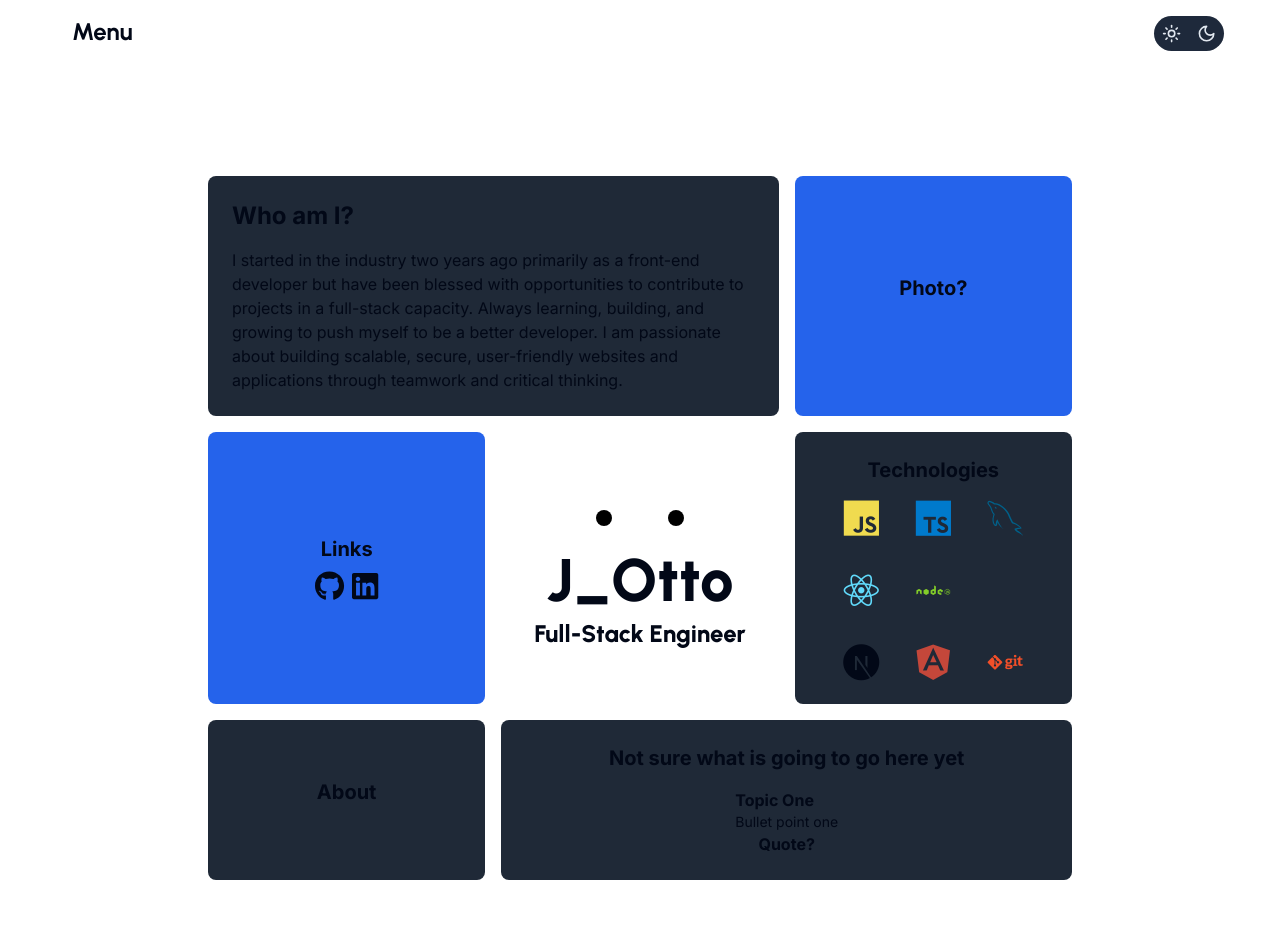
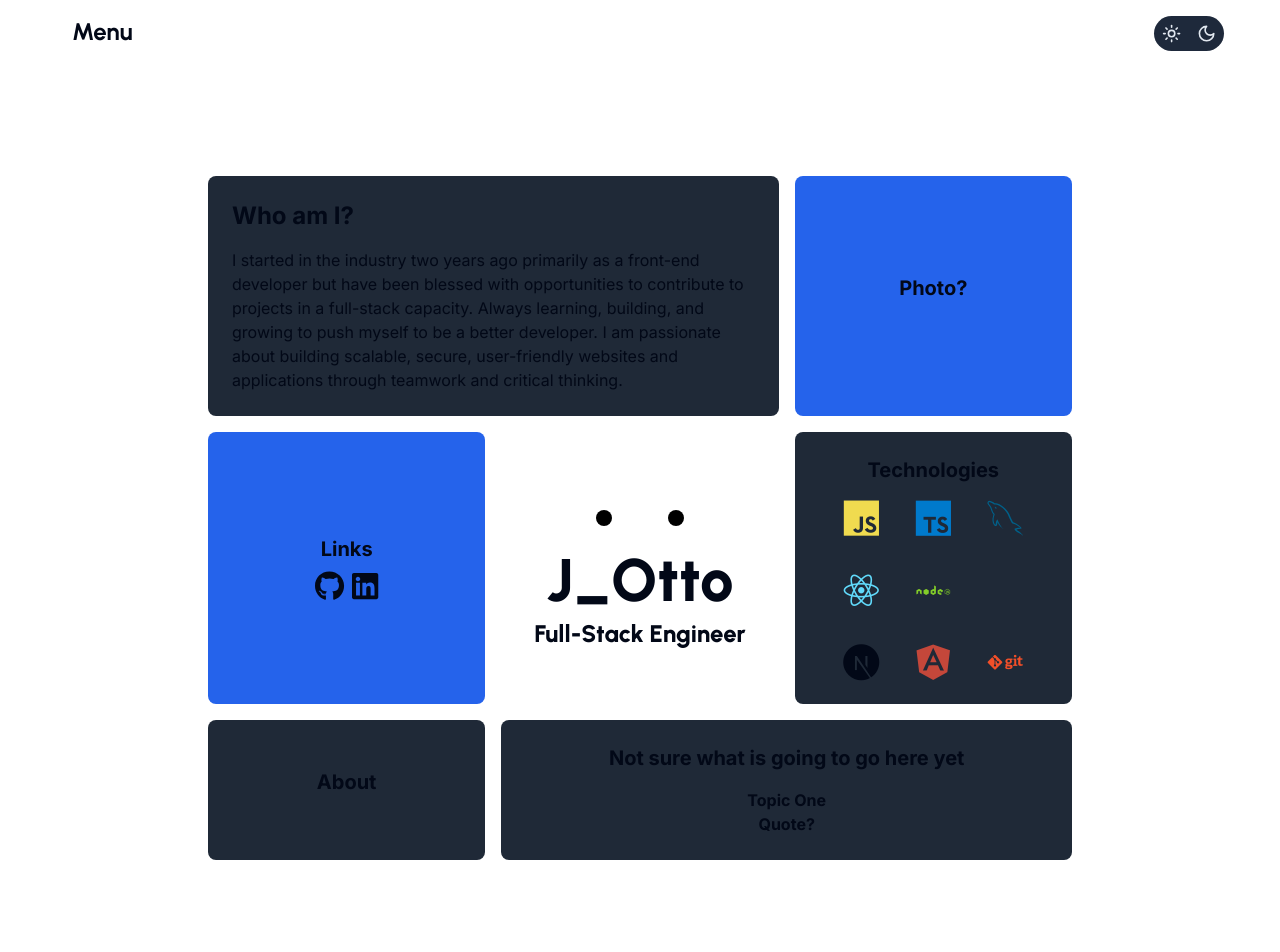
Before and after one commit to justigo86/iamotto-2024, a Next.js app: page / in a window 1280 px wide. Shown: the top 952 px of the page. Built offline with nearby package versions, Linux system fonts and the light colour scheme.

Commit message:
updated eyes to track after window resize

```diff
--- a/src/app/hero/page.tsx
+++ b/src/app/hero/page.tsx
@@ -60,10 +60,9 @@ const Hero = ({ id }: { id: string }) => {
             <ul className="space-y-2">
               <li>
                 <h3 className="font-bold">Topic One</h3>
-                <p className="text-sm">Bullet point one</p>
               </li>
             </ul>
-            <p className="text-center font-bold">Quote?</p>
+            <p className="font-bold">Quote?</p>
           </div>
         </div>
       </main>
--- a/src/components/eyes/eyes.tsx
+++ b/src/components/eyes/eyes.tsx
@@ -25,14 +25,11 @@ const Eyes = () => {
 
     const pupilMovement = (e: MouseEvent): void => {
       if (!bound || !pupils || !container) return;
-      // containerX = bound?.left + bound?.width / 2;
-      // containerY = bound?.top + bound?.height / 2;
-      // const mvmt = pupilMovement(e.clientX, e.clientY, containerX, containerY);
-
-      // containerX = (e.clientX - bound?.left) / 25;
-      // containerY = (e.clientY - bound?.top) / 25;
-      containerX = (e.clientX - bound?.left) / 2;
-      containerY = (e.clientY - bound?.top) / 2;
+      // containerX = (e.clientX - bound?.left) / 2;
+      // containerY = (e.clientY - bound?.top) / 2;
+      const containerRect = container.getBoundingClientRect();
+      const containerX = (e.clientX - containerRect.left) / 2;
+      const containerY = (e.clientY - containerRect.top) / 2;
       pupils.forEach((pupil) => {
         // pupil.style.transform = `translate(${containerX}px, ${containerY}px)`;
         pupil.style.transform = `translate(clamp(-100%, ${containerX}%, 100%), clamp(-100%, ${containerY}%, 100%)`;
```
